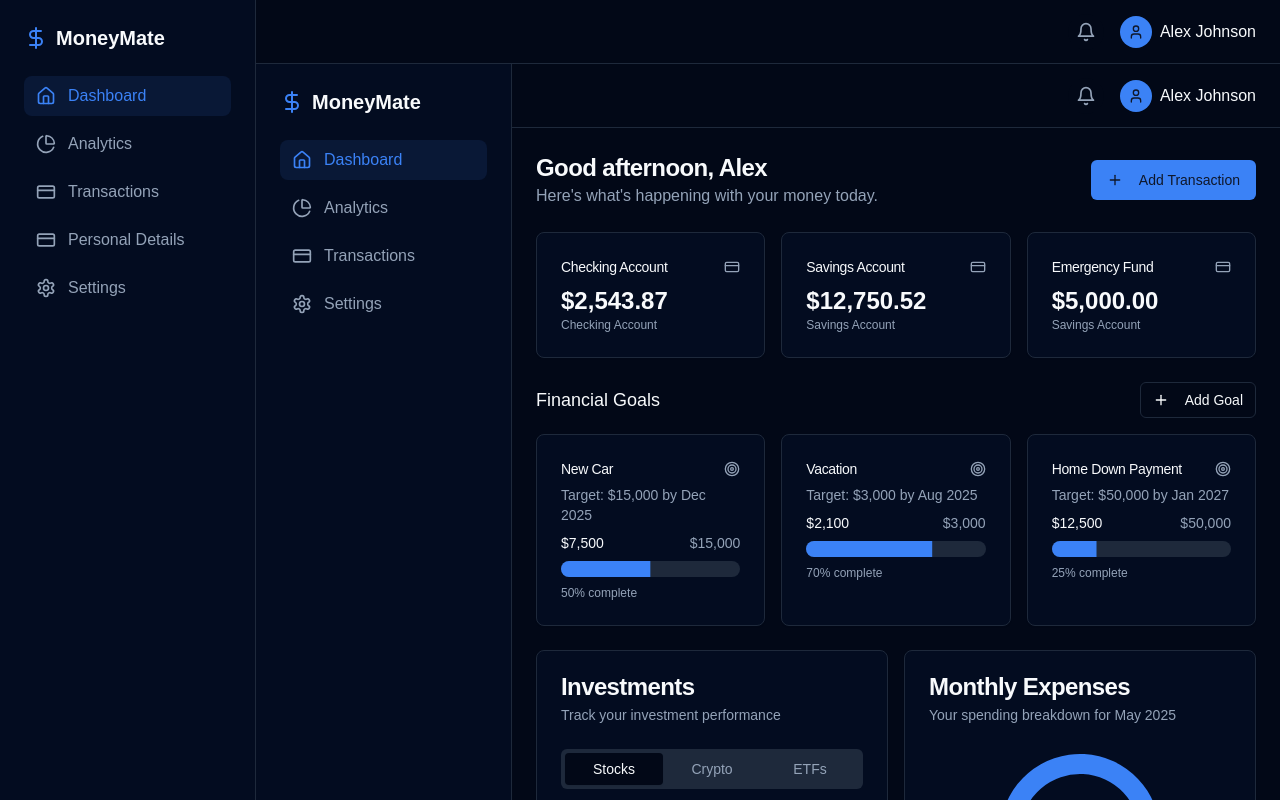
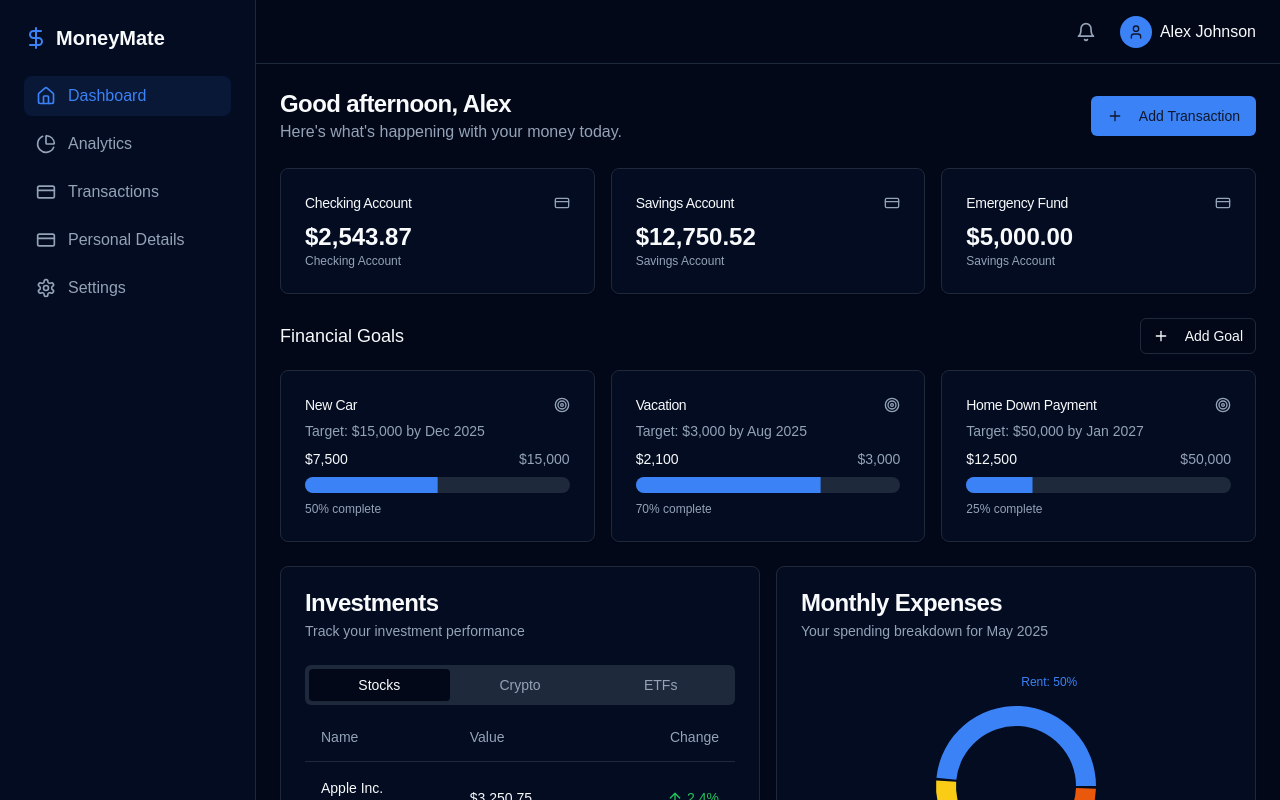
Before and after one commit to pranayjoshi/money-management, a Next.js app: page / in a window 1280 px wide. Shown: the top 800 px of the page. Built offline with nearby package versions, Linux system fonts and the light colour scheme.

Commit message:
updated page and layout.tsx

```diff
--- a/app/page.tsx
+++ b/app/page.tsx
@@ -11,67 +11,8 @@ export const metadata: Metadata = {
 
 export default function Page() {
   return (
-    <div className="flex min-h-screen bg-background">
-      {/* Sidebar */}
-      <div className="hidden w-64 flex-col border-r bg-card p-6 md:flex">
-        <div className="flex items-center gap-2 pb-6">
-          <DollarSign className="h-6 w-6 text-primary" />
-          <span className="text-xl font-bold">MoneyMate</span>
-        </div>
-        <nav className="flex flex-1 flex-col gap-2">
-          <Link
-            href="#"
-            className="flex items-center gap-3 rounded-lg bg-primary/10 px-3 py-2 text-primary transition-colors hover:text-primary"
-          >
-            <Home className="h-5 w-5" />
-            Dashboard
-          </Link>
-          <Link
-            href="#"
-            className="flex items-center gap-3 rounded-lg px-3 py-2 text-muted-foreground transition-colors hover:text-primary"
-          >
-            <PieChart className="h-5 w-5" />
-            Analytics
-          </Link>
-          <Link
-            href="#"
-            className="flex items-center gap-3 rounded-lg px-3 py-2 text-muted-foreground transition-colors hover:text-primary"
-          >
-            <CreditCard className="h-5 w-5" />
-            Transactions
-          </Link>
-          <Link
-            href="#"
-            className="flex items-center gap-3 rounded-lg px-3 py-2 text-muted-foreground transition-colors hover:text-primary"
-          >
-            <Settings className="h-5 w-5" />
-            Settings
-          </Link>
-        </nav>
-      </div>
 
-      {/* Main content */}
-      <div className="flex flex-1 flex-col">
-        {/* Header */}
-        <header className="flex h-16 items-center justify-between border-b px-6">
-          <h1 className="text-xl font-semibold md:hidden">MoneyMate</h1>
-          <div className="ml-auto flex items-center gap-4">
-            <button className="rounded-full bg-background p-2 text-muted-foreground hover:text-foreground">
-              <Bell className="h-5 w-5" />
-              <span className="sr-only">Notifications</span>
-            </button>
-            <div className="flex items-center gap-2">
-              <div className="flex h-8 w-8 items-center justify-center rounded-full bg-primary text-primary-foreground">
-                <User className="h-4 w-4" />
-              </div>
-              <span className="font-medium">Alex Johnson</span>
-            </div>
-          </div>
-        </header>
+    <Dashboard />
 
-        {/* Dashboard content */}
-        <Dashboard />
-      </div>
-    </div>
   )
 }
```
